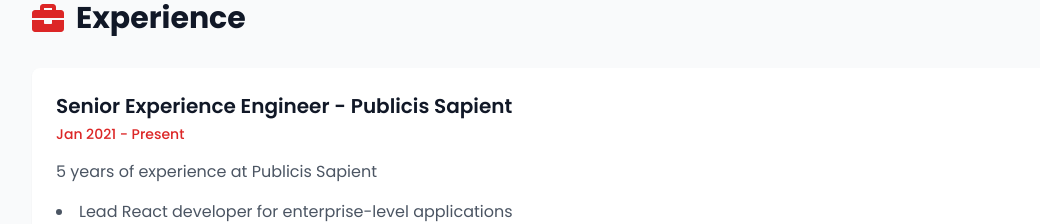
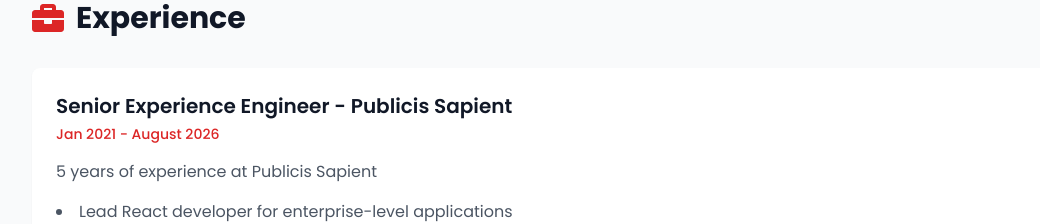
Before and after one commit to Daveveloper/cv-project, a React (Vite) app: page / in a window 1280 px wide. Shown: the part 1700-1924 px from the top of the page, without its empty margins (0-1040 px from the left). Built offline with nearby package versions, Linux system fonts and the light colour scheme.

Commit message:
Update experience

```diff
--- a/src/components/sections/Experience.tsx
+++ b/src/components/sections/Experience.tsx
@@ -23,7 +23,7 @@
           >
             <div className="flex flex-col mb-4">
               <h3 className="text-xl font-semibold text-gray-900">Senior Experience Engineer - Publicis Sapient</h3>
-              <span className="text-sm text-red-600 mt-1 font-medium">Jan 2021 - Present</span>
+              <span className="text-sm text-red-600 mt-1 font-medium">Jan 2021 - August 2026</span>
             </div>
             <p className="text-gray-600 mb-4">5 years of experience at Publicis Sapient</p>
             <ul className="list-disc list-inside text-gray-600 space-y-2">
```
